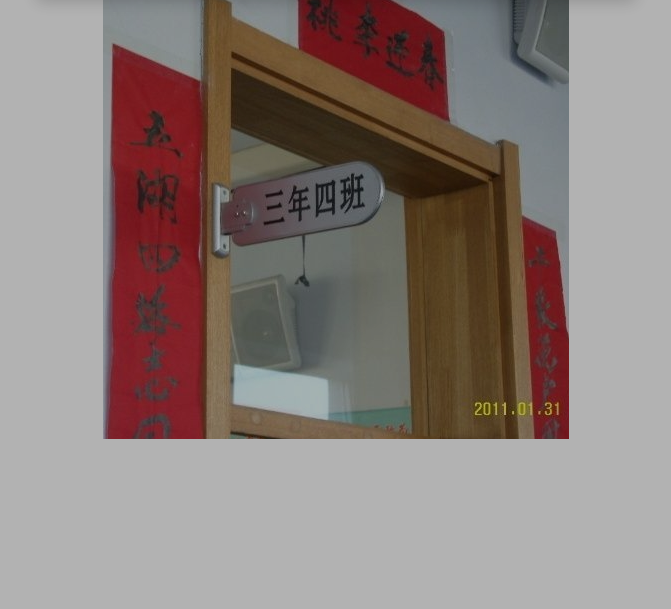
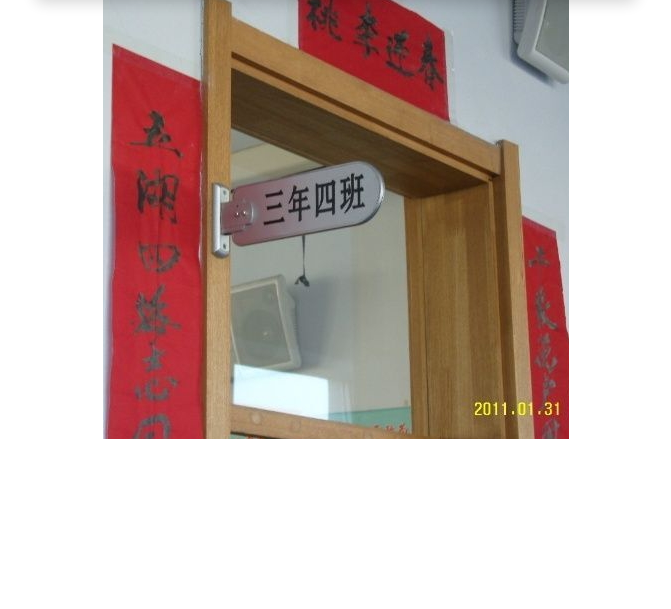
Before and after one commit to ylrc/ylrc.github.io, a plain HTML site: page index.html in a window 1280 px wide. Shown: the part 191-800 px from the top of the page, without its empty margins (304-975 px from the left). Drawn offline with Linux system fonts and the light colour scheme.

Commit message:
Update main.css

```diff
--- a/css/main.css
+++ b/css/main.css
@@ -47,7 +47,7 @@
       width: 100%;
       height: 100%;
       z-index: 2;
-      opacity: .3;
+      opacity: 0;
       background-color: black;
   }
 
```
